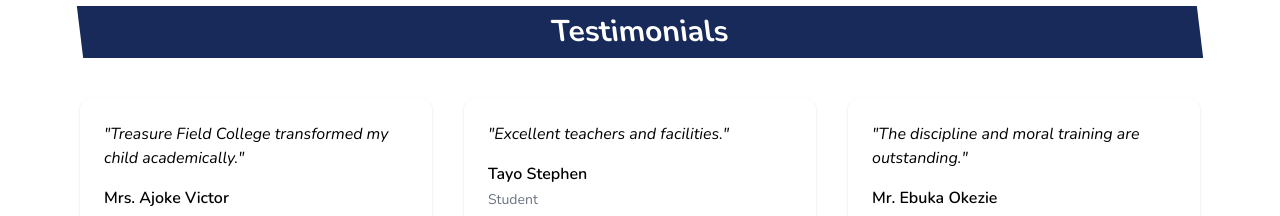
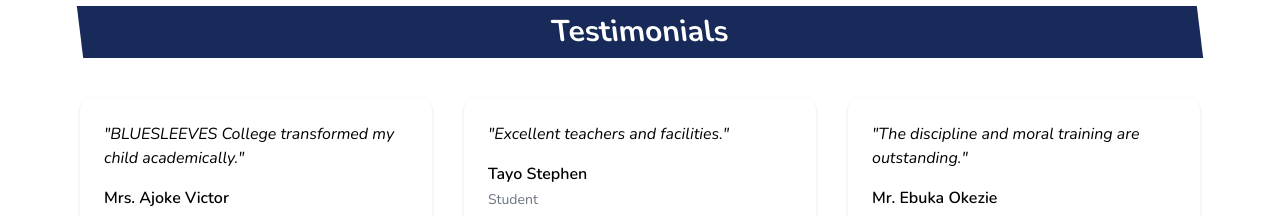
Before and after one commit to JoshTino/blue-sleeves-college, a React (Vite) app: page / in a window 1280 px wide. Shown: the part 3240-3456 px from the top of the page. Built offline with nearby package versions, Linux system fonts and the light colour scheme.

Commit message:
feat: edit testimonial message

```diff
--- a/components/Testimonials.jsx
+++ b/components/Testimonials.jsx
@@ -2,7 +2,7 @@
 
 const testimonials=[
 {
-quote:"Treasure Field College transformed my child academically.",
+quote:"BLUESLEEVES College transformed my child academically.",
 name:"Mrs. Ajoke Victor",
 role:"Parent"
 },
```
